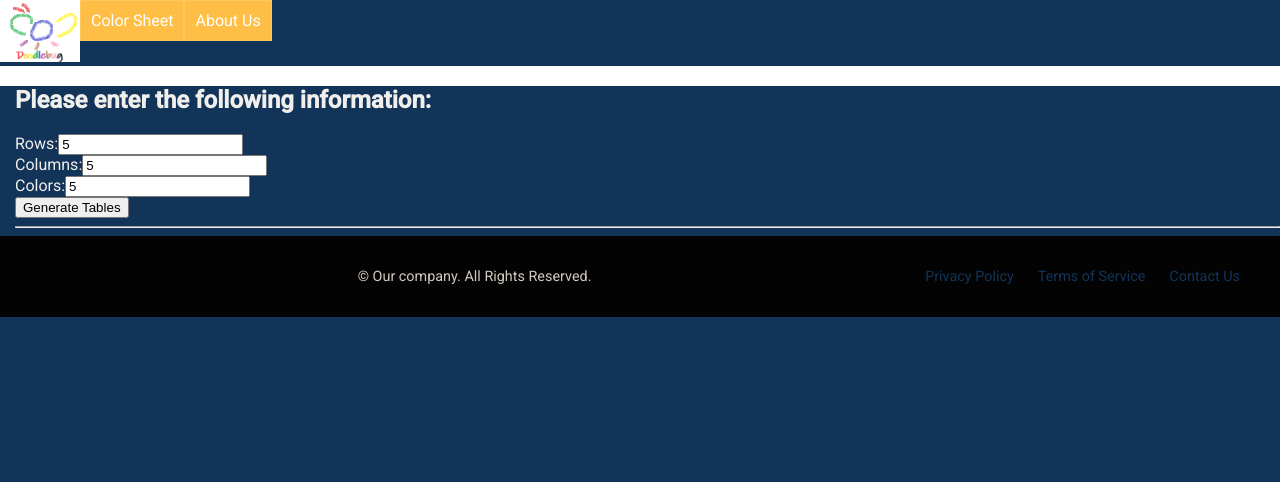
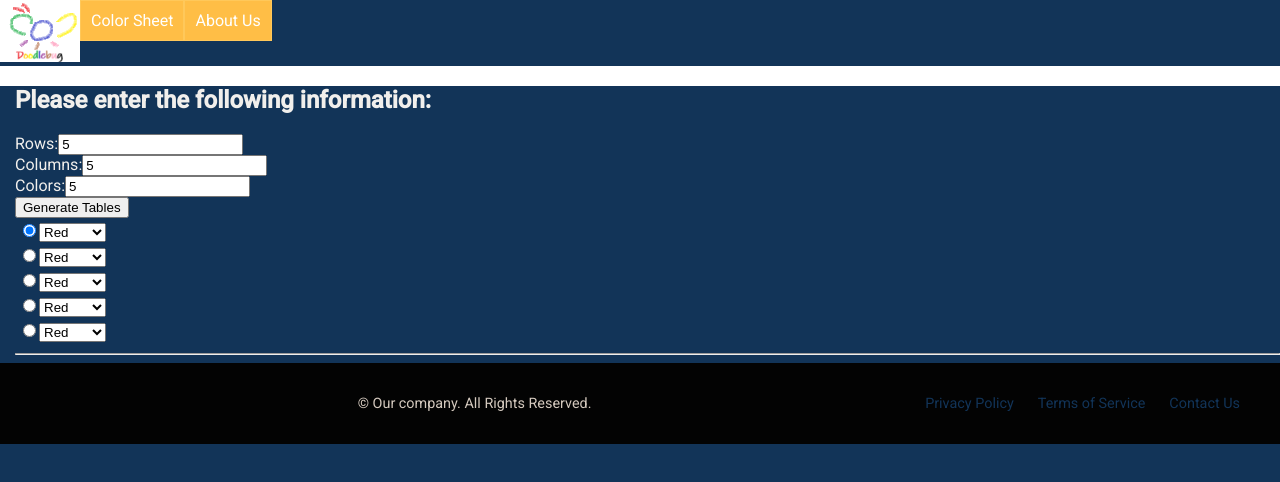
Before and after one commit to ethanfantl/Color-coordinate-website, an Angular app in the folder team-project/: page / in a window 1280 px wide. Both pictures are taken after typing "5", "5", "5" into the empty fields and a click on the button "Generate Tables". Shown: the top 482 px of the page. Built offline with nearby package versions, Linux system fonts and the light colour scheme.

Commit message:
Added starting working tables

```diff
--- a/team-project/src/app/pages/home/home.component.html
+++ b/team-project/src/app/pages/home/home.component.html
@@ -21,5 +21,29 @@
     Generate Tables
 </button>
 
+<div *ngIf="showTables">
+    <table style="width: 100%;">
+        <tbody>
+            <tr *ngFor="let row of colorTable; let i = index">
+                <td style="width: 20%;">
+                    <input
+                        type="radio"
+                        name="rowSelect"
+                        [checked]="row.selected"
+                        (change)="onSelectRow(i)"
+                />
+                <select #colorSelect (change)="onColorChange(i, colorSelect.value)">
+                    <option *ngFor="let color of availableColors" [value]="color">{{ color }}</option>
+                </select>
+
+                </td>
+                <td style="width: 80%;">
+                    <!-- Nothing for now -->
+                </td>
+            </tr>
+        </tbody>
+    </table>
+</div>
+<p *ngIf="showTables && colorTable.length === 0">Table is empty!</p>
 <hr/>
 </body>
--- a/team-project/src/app/pages/home/home.component.ts
+++ b/team-project/src/app/pages/home/home.component.ts
@@ -1,17 +1,24 @@
 import { Component } from '@angular/core';
+import { CommonModule } from '@angular/common';
 import { MatSnackBar } from '@angular/material/snack-bar';
 
 @Component({
   selector: 'app-home',
-  imports: [],
+  standalone: true,
+  imports: [CommonModule],
   templateUrl: './home.component.html',
-  styleUrl: './home.component.css'
+  styleUrls: ['./home.component.css']
 })
 export class HomeComponent {
 
   constructor(private snackBar: MatSnackBar) {}
   errorMessage: string = ""
-  showTables: boolean = false;
+  showTables: boolean = true;
+  colorTable: { selected: boolean; color: string }[] = [];
+  selectedRow: number = 0;
+
+  availableColors: string[] = ['Red', 'Orange', 'Yellow', 'Green',
+    'Blue', 'Purple', 'Grey', 'Brown', 'Black', 'Teal'];
 
   ROW_MIN = 1;
   ROW_MAX = 1000;
@@ -79,7 +86,6 @@ export class HomeComponent {
   generateTables(rowsStr: string, colsStr: string, colorsStr: string): void {
 
     this.errorMessage = '';
-    this.showTables = false;
     let isFormValid = true;
     isFormValid = this.checkRows(rowsStr) && this.checkColors(colorsStr) && this.checkColumns(colsStr);
 
@@ -89,6 +95,8 @@ export class HomeComponent {
         verticalPosition:  'top',
         horizontalPosition: 'center'
       });
+      this.createTables(rowsStr, colsStr, colorsStr);
+      this.showTables = true;
     } else {
         this.snackBar.open(this.errorMessage, "Close", {
           duration: 2000,
@@ -100,5 +108,38 @@ export class HomeComponent {
   }
   // NOW ACTUALLY GENERATE THE TABLES
 
+  createTables(rowsStr: string, colsStr: string, colorsStr: string): void {
+    const colorCount = Number(colorsStr);
+    this.colorTable = [];
+
+    const tempColors = this.availableColors.slice(0, colorCount);
+
+    for(let i = 0; i < colorCount; i++) {
+      this.colorTable.push({
+        selected: i === 0, color: tempColors[i]
+      });
+    }
+    this.selectedRow = 0;
+  }
+
+  onSelectRow(index: number): void {
+    this.selectedRow = index;
+    this.colorTable.forEach((row, i) => {
+      row.selected = i === index;
+    })
+  }
+
+  onColorChange(index: number, newColor: string): void {
+    const selectedColor = this.colorTable.map(row => row.color);
+    const isDuplicate = selectedColor.includes(newColor) && this.colorTable[index].color !== newColor;
+
+    if(!isDuplicate){
+      this.colorTable[index].color = newColor;
+    }
+  }
+
+  isColorTaken(color: string, currentIndex: number): boolean {
+    return this.colorTable.some((row, idx) => row.color === color && idx !== currentIndex);
+  }
 
 }
```
